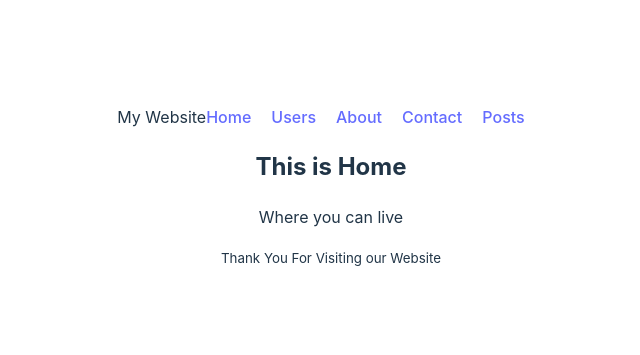
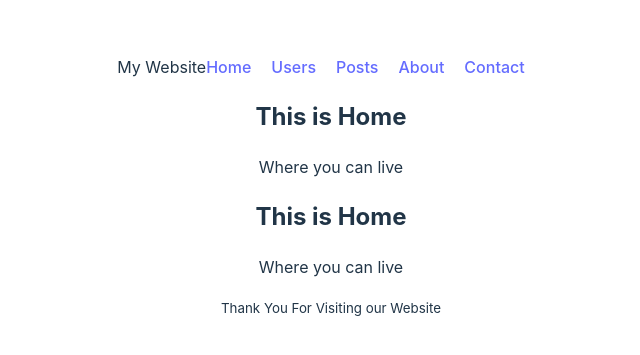
Before and after one commit to mahfuj80/Intorduction-to-React-Router-M8, a React (Vite) app: page / in a window 1280 px wide. Shown: the part 205-560 px from the top of the page, without its empty margins (309-949 px from the left). Built offline with nearby package versions, Linux system fonts and the light colour scheme.

Commit message:
Active route, Loading Spinner, useLocation, useNavigation

```diff
--- a/src/components/Header/Header.css
+++ b/src/components/Header/Header.css
@@ -1,3 +1,11 @@
 nav a {
   margin-right: 20px;
 }
+
+nav a.active {
+  text-decoration: underline;
+  color: white;
+  background-color: gray;
+  padding: 5px;
+  border-radius: 4px;
+}
--- a/src/components/Header/Header.jsx
+++ b/src/components/Header/Header.jsx
@@ -1,7 +1,7 @@
 // import React from 'react';
 // import PropTypes from 'prop-types';
 import './Header.css';
-import { Link } from 'react-router-dom';
+import { Link, NavLink } from 'react-router-dom';
 
 const Header = () => {
   return (
@@ -9,10 +9,12 @@ const Header = () => {
       <nav>
         <span>My Website</span>
         <Link to={'/'}>Home</Link>
-        <Link to={'/users'}>Users</Link>
+        <NavLink to={'/users'}>Users</NavLink>
+        {/* <Link to={'/users'}>Users</Link> */}
+        <NavLink to={'/posts'}>Posts</NavLink>
+        {/* <Link to={'/posts'}>Posts</Link> */}
         <Link to={'/about'}>About</Link>
         <Link to={'/contact'}>Contact</Link>
-        <Link to={'/posts'}>Posts</Link>
       </nav>
     </div>
   );
--- a/src/components/Home/Home.jsx
+++ b/src/components/Home/Home.jsx
@@ -1,14 +1,18 @@
 // import React from 'react';
 // import PropTypes from 'prop-types';
 
-import { Outlet } from 'react-router-dom';
+import { Outlet, useLocation, useNavigation } from 'react-router-dom';
 import Footer from '../Footer/Footer';
 import Header from '../Header/Header';
 
 const Home = () => {
+  const navigation = useNavigation();
+  const location = useLocation();
+  console.log(location);
   return (
     <div>
       <Header></Header>
+      {navigation.state === 'loading' ? <p>Loading...</p> : <Outlet></Outlet>}
       <Outlet></Outlet>
       <Footer></Footer>
     </div>
```
